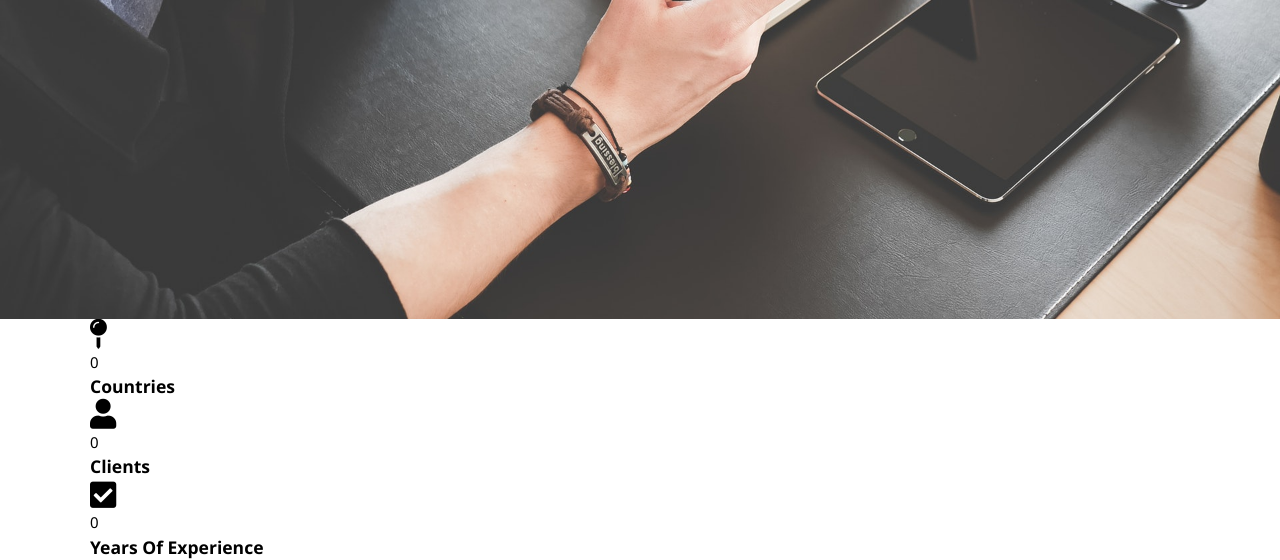
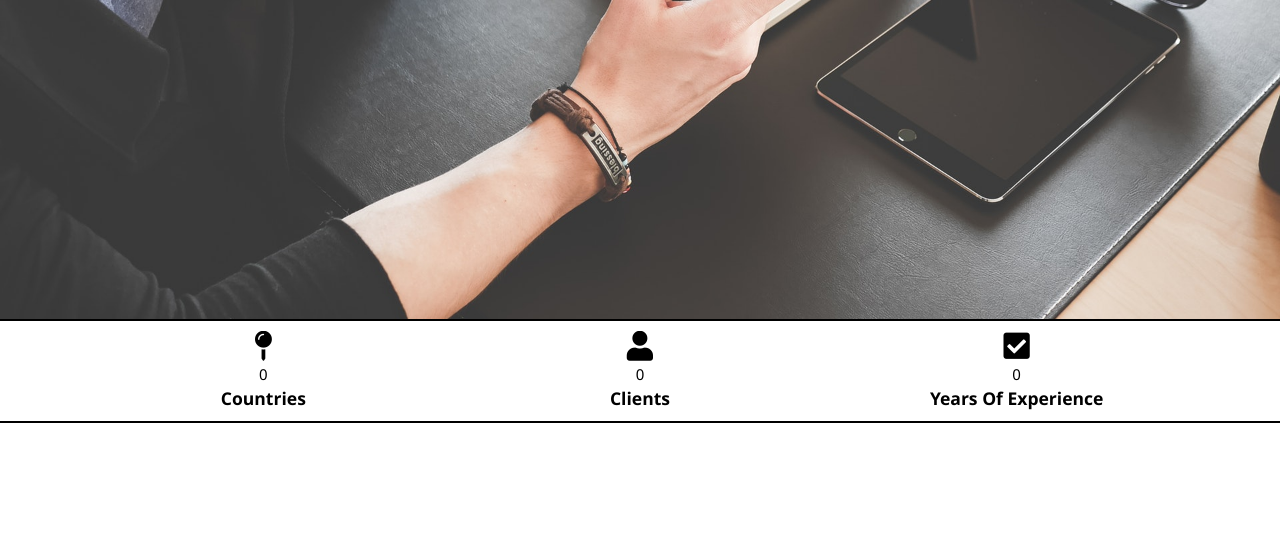
Before and after one commit to Farelz/Digital-Legend, a plain HTML site: page index.html in a window 1280 px wide. Shown: the part 475-1035 px from the top of the page. After the commit the page ends 898 px from the top, so only its background shows below. Drawn offline with Linux system fonts and the light colour scheme.

Commit message:
Editing the stylesheet

```diff
--- a/style.css
+++ b/style.css
@@ -96,3 +96,16 @@ ul {
   margin: 0 auto;
   overflow: auto;
 }
+
+.counters .container-1 {
+  display: grid;
+  grid-gap: 30px;
+  grid-template-columns: repeat(3, 1fr);
+  margin: 10px auto;
+  text-align: center;
+}
+
+.counters {
+  border-top: 2px #000 solid;
+  border-bottom: 2px #000 solid;
+}
```
